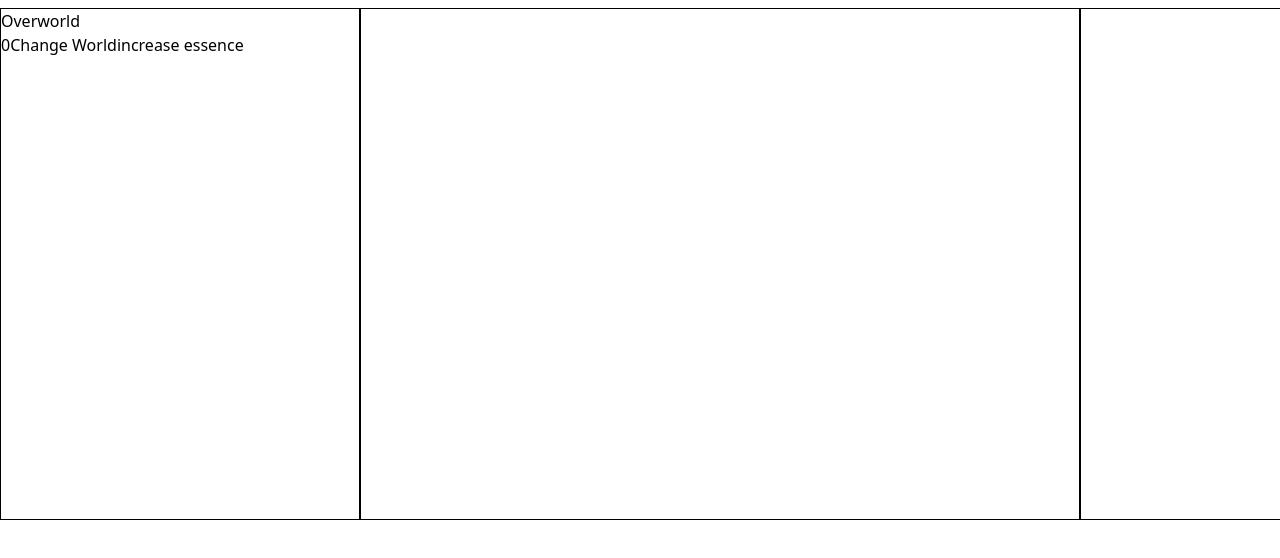
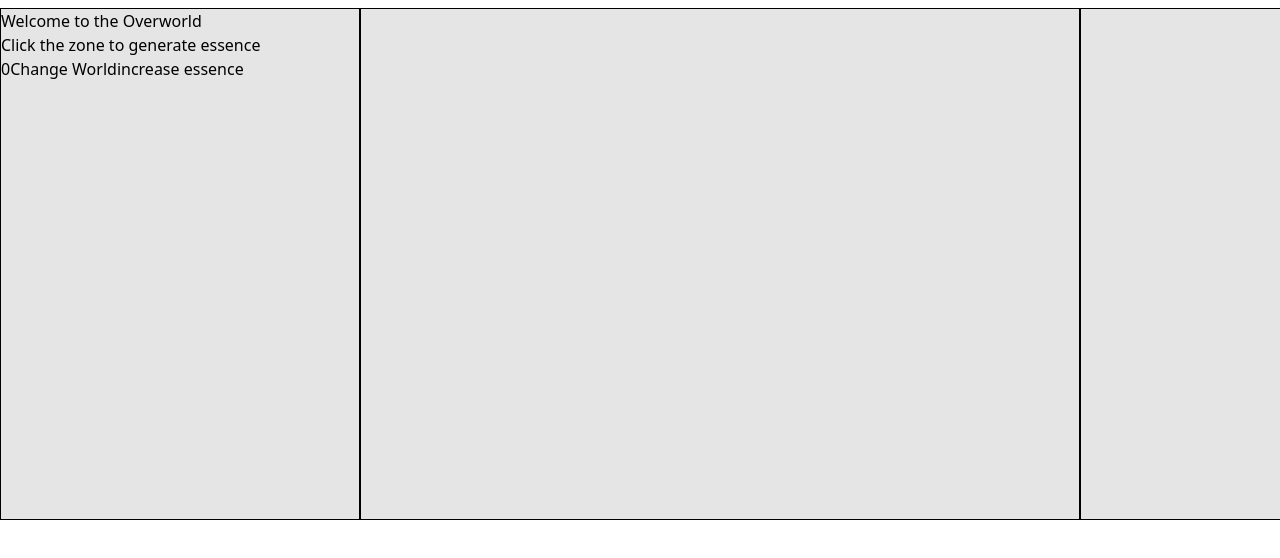
Before and after one commit to papaga3/between_worlds, a React (Vite) app: page / in a window 1280 px wide. Shown: the top 558 px of the page. Built offline with nearby package versions, Linux system fonts and the light colour scheme.

Commit message:
added dark theme

```diff
--- a/src/App.tsx
+++ b/src/App.tsx
@@ -1,8 +1,13 @@
+import { useAtomValue } from "jotai"
 import Worlds from "./Components/WorldComponent"
+import { themeAtom } from "./jotai/atoms"
 
 function App() {
+
+  const theme = useAtomValue(themeAtom);
+
   return (
-    <div>
+    <div data-theme={`${theme}`}>
       <Worlds />
     </div>
   )
--- a/src/Components/EssenceZone.tsx
+++ b/src/Components/EssenceZone.tsx
@@ -1,17 +1,24 @@
 import { useAtom } from "jotai"
-import { essenceAtom, worldAtom } from "../jotai/atoms";
+import { essenceAtom, themeAtom, worldAtom } from "../jotai/atoms";
 import { World } from "../constance";
 
 const EssenceZone: React.FC = () => {
     const [essence, setEssence] = useAtom(essenceAtom);
     const [world, setWorld] = useAtom(worldAtom);
+    const [, setTheme] = useAtom(themeAtom);
     return (
         <div>
-            <h1> { world } </h1>
+            <h1 className="bold"> Welcome to the { world } </h1>
+            <h2> Click the zone to generate essence </h2>
             { essence[world] }
             <button onClick={() => {
-                if(world === World.Overworld) { setWorld(World.Underworld) }
-                else { setWorld(World.Overworld) }
+                if(world === World.Overworld) {
+                    setWorld(World.Underworld);
+                    setTheme('dark');
+                } else {
+                    setWorld(World.Overworld);
+                    setTheme('base');
+                }
             }}>
                 Change World
             </button>
--- a/src/Components/WorldComponent.tsx
+++ b/src/Components/WorldComponent.tsx
@@ -1,9 +1,11 @@
 import EssenceZone from "./EssenceZone";
 
 const Worlds: React.FC = () => {
-
+    const colourClasses: string =
+        'bg-neutral-200 dark:bg-neutral-900 dark:text-sky-100';
+    const layoutClasses: string = 'grid md:grid-cols-4 grid-cols-1 h-[32rem] w-[90rem] m-auto mt-2';
     return (
-        <div className="grid md:grid-cols-4 grid-cols-1 h-[32rem] w-[90rem] m-auto mt-2">
+        <div className={`${layoutClasses} ${colourClasses}`}>
             <div className="border h-full block">
                 <EssenceZone />
             </div>
--- a/src/constance.ts
+++ b/src/constance.ts
@@ -2,3 +2,8 @@ export enum World {
     Underworld = "Underworld",
     Overworld = "Overworld"
 }
+
+export enum Theme {
+    Dark = "dark",
+    Base = "base"
+}
--- a/src/index.css
+++ b/src/index.css
@@ -1 +1,3 @@
 @import "tailwindcss";
+
+@custom-variant dark (&:where([data-theme=dark], [data-theme=dark] *));
--- a/src/jotai/atoms.ts
+++ b/src/jotai/atoms.ts
@@ -1,5 +1,5 @@
 import { atom } from "jotai";
-import { World } from "../constance";
+import { Theme, World } from "../constance";
 
 export const worldAtom = atom(World.Overworld);
 
@@ -7,3 +7,5 @@ export const worldAtom = atom(World.Overworld);
 const essence: Record<string, number> = { Overworld: 0, Underworld: 0 }
 
 export const essenceAtom = atom(essence);
+
+export const themeAtom = atom(Theme.Base);
```
